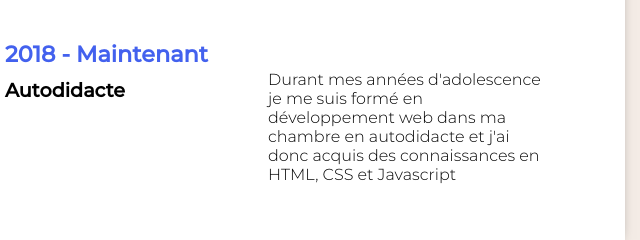
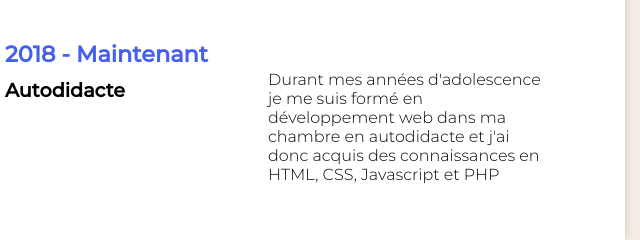
Before and after one commit to MatheoPag/MonCV, a plain HTML site: page pageCV.html in a window 1280 px wide. Shown: the part 473-713 px from the top of the page, 365-1005 px from the left. Drawn offline with Linux system fonts and the light colour scheme.

Commit message:
little change

```diff
--- a/pageCV.html
+++ b/pageCV.html
@@ -47,7 +47,7 @@
                     <h3>Autodidacte</h3>
                 </div>
                 <div class="part2">
-                    <p>Durant mes années d'adolescence je me suis formé en développement web dans ma chambre en autodidacte et j'ai donc acquis des connaissances en HTML, CSS et Javascript</p>
+                    <p>Durant mes années d'adolescence je me suis formé en développement web dans ma chambre en autodidacte et j'ai donc acquis des connaissances en HTML, CSS, Javascript et PHP</p>
                 </div>
             </div>
             <div class="containers" id="container2">
```
